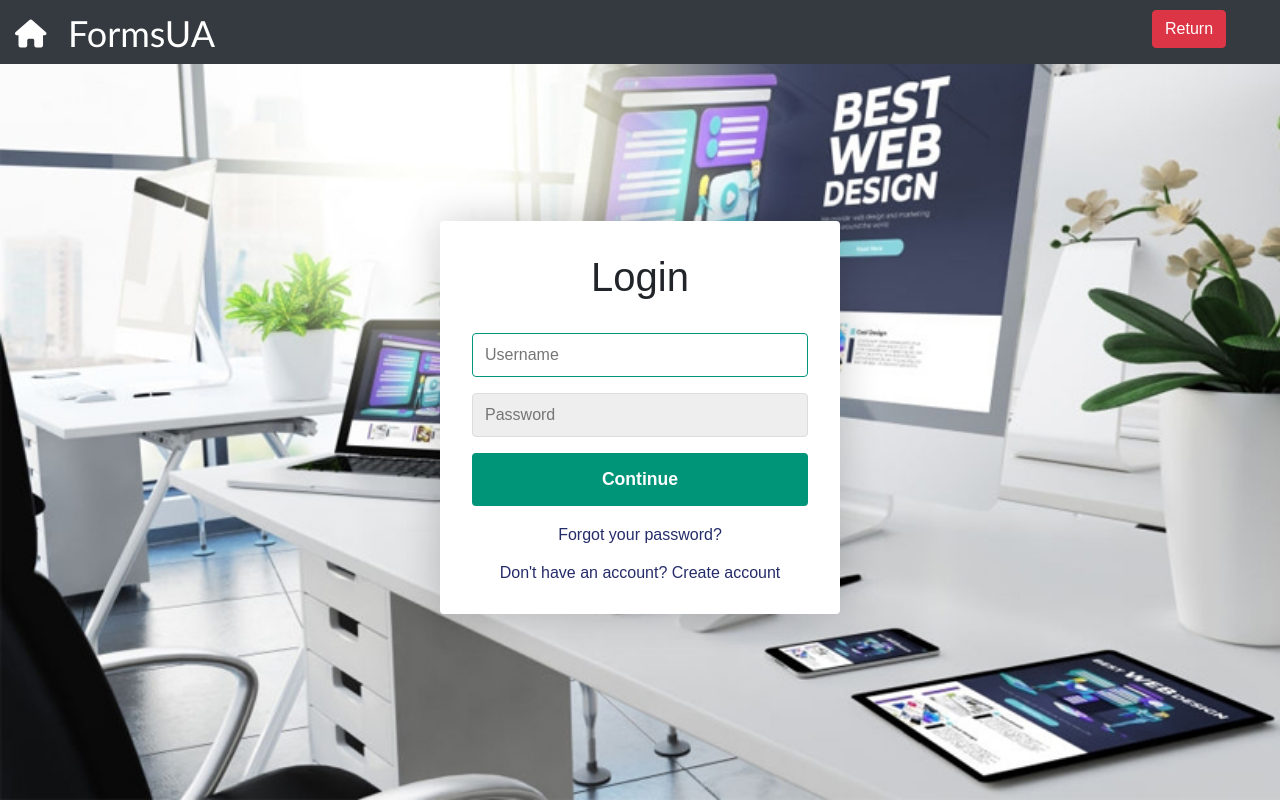
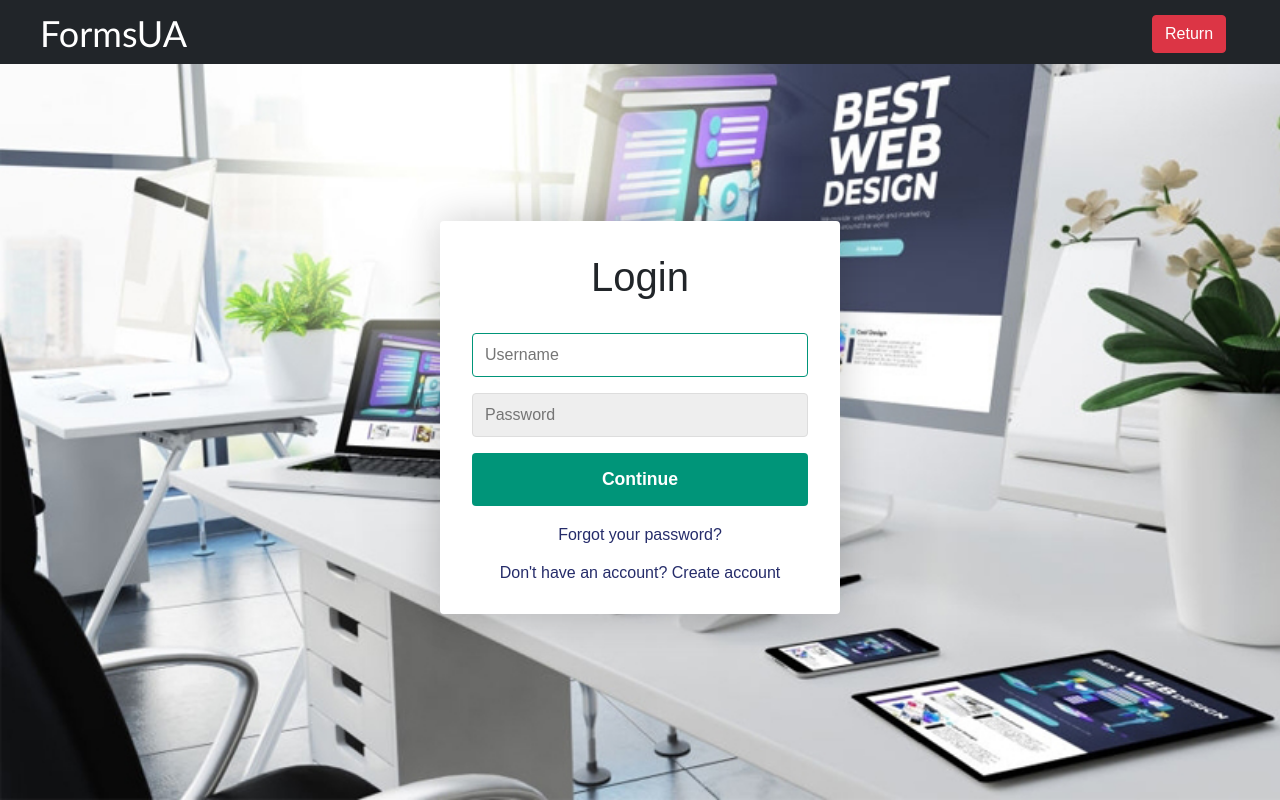
Before and after one commit to MVD99/as, a plain HTML site: page html/register_login_page.html in a window 1280 px wide. Drawn offline with nearby package versions, Linux system fonts and the light colour scheme.

Commit message:
NavBar
Parcialmente corrigida

```diff
--- a/html/register_login_page.html
+++ b/html/register_login_page.html
@@ -14,14 +14,11 @@
 
        <body>
 
-        <div style="z-index: 999;background-color:#343a40;" class="NavBar" id="navbar">
-            <div class = "Home">
-                <i class= "fas fa-home" ></i>
-            </div>
+        <div style="z-index: 999;background-color: rgb(33, 37, 41);" class="NavBar" id="navbar">
             <div class="Home" style="margin-left:30px;">
                 <a href= "index.html"><p>FormsUA</p></a>
             </div>
-            <div style="margin-left:90%;margin-top:10px;">
+            <div style="margin-left:90%;margin-top:15px;">
                 <form action="index.html">
                     <button class="btn btn-danger button" type="submit">Return</button>
                 </form>
--- a/static/css/register_login_page.css
+++ b/static/css/register_login_page.css
@@ -50,7 +50,7 @@
 /*Position and Width*/
 
 .NavBar .Home{
-    width: 180px;
+    width: fit-content;
     left: 10px;
 }
 
@@ -130,12 +130,7 @@
 }
 
 
-/*Animations*/
 
-.NavBar .Home:hover, .Register:hover, .Login:hover
-{
-background: rgba(255,255,255,.2);
-}
 
 
         /*Login and Register*/
```
